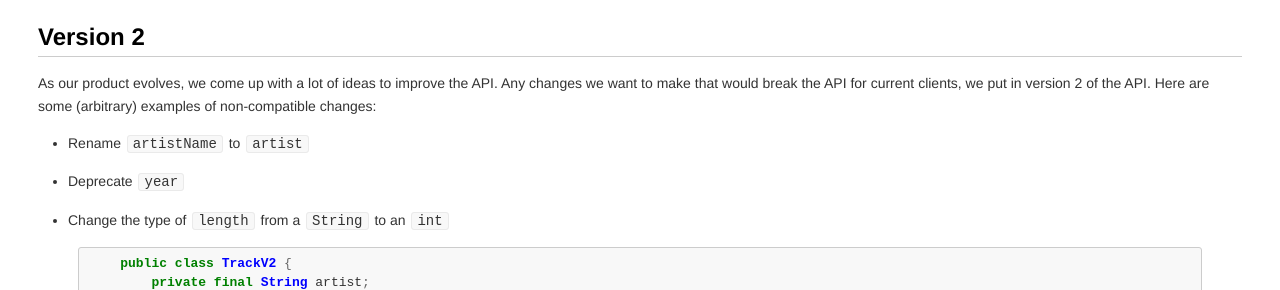
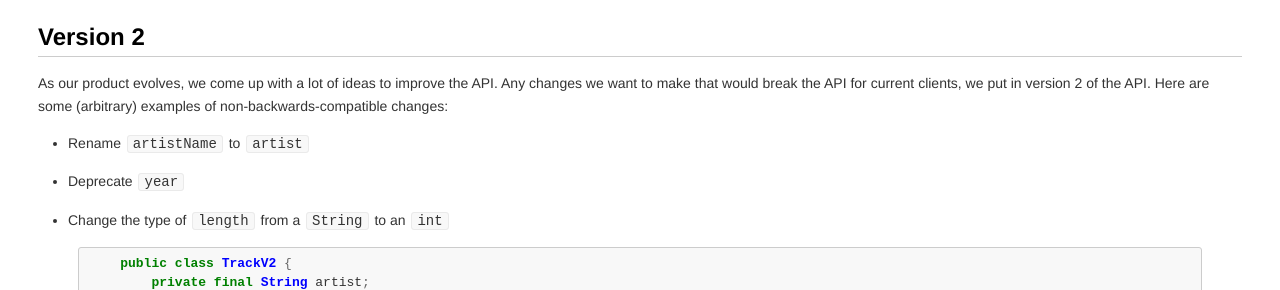
Before and after one commit to maxenglander/www, a Jekyll site: the page built from _posts/2013-04-23-jersey-versioning.md, in a window 1280 px wide and 900 px high, scrolled down 1159 px. Shown: the part 185-475 px from the top of the window. Built offline with Jekyll 4.4.1, drawn with Linux system fonts in a browser that asks for light colours; Markdown is read by kramdown in place of the engine named in the settings; some of the changed text lies outside the part shown.

Commit message:
add the words non-backwards-compatible; add mising @Produces annotation

```diff
--- a/_posts/2013-04-23-jersey-versioning.md
+++ b/_posts/2013-04-23-jersey-versioning.md
@@ -75,7 +75,7 @@ and would receive the following json response:
 ## Version 2
 
 As our product evolves, we come up with a lot of ideas to improve the API. Any changes we want to make that would
-break the API for current clients, we put in version 2 of the API. Here are some (arbitrary) examples of non-compatible
+break the API for current clients, we put in version 2 of the API. Here are some (arbitrary) examples of non-backwards-compatible
 changes:
 
  * Rename `artistName` to `artist`
```
Also changed, not shown: other parts of _posts/2013-04-23-jersey-versioning.md (+1 -0 lines).
